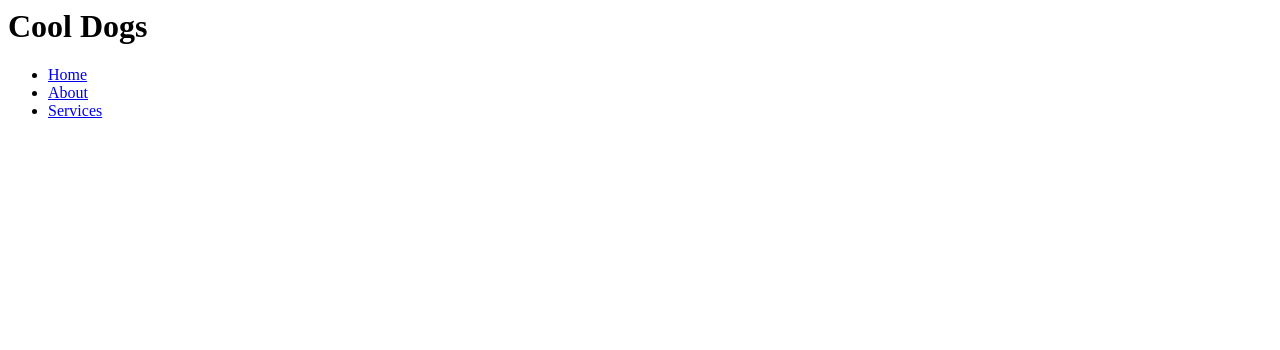
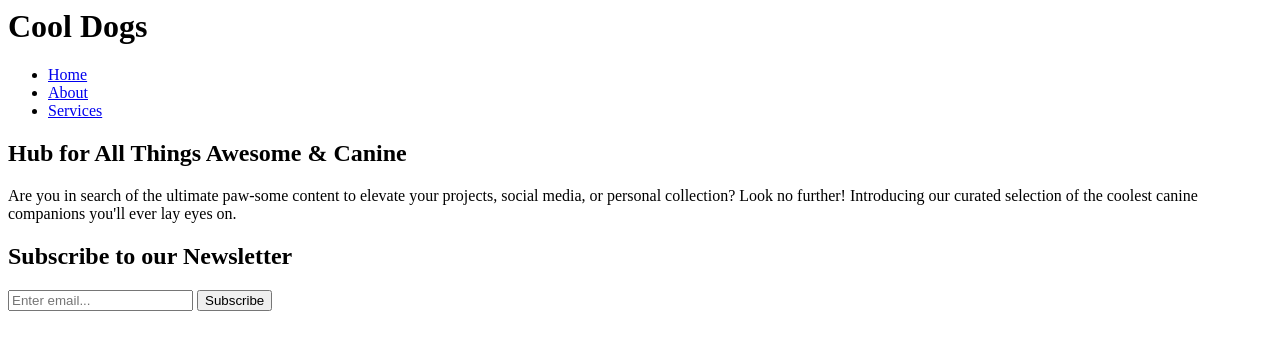
Before and after one commit to petersn86/pn-lab3-html-website, a plain HTML site: page index.html in a window 1280 px wide. Drawn offline with Linux system fonts and the light colour scheme.

Commit message:
added content

```diff
--- a/index.html
+++ b/index.html
@@ -27,6 +27,26 @@
 
 
         </header>
+        <section id = "showcase">
+            <div class = "container">
+                <h1>Hub for All Things Awesome & Canine</h1>
+                <p>Are you in search of the ultimate paw-some content to elevate your projects, social media, or personal collection? Look no further! Introducing our curated selection of the coolest canine companions you'll ever lay eyes on.</p>
+            </div>
+        </section>
+
+        <section id = "newsletter">
+            <div class = "container">
+                <h1>Subscribe to our Newsletter</h1>
+                <form>
+                    <input type = "email" placeholder = "Enter email...">
+                    <button type = "submit" class = "button_1">Subscribe</button>
+                </form>
+
+
+            </div>
+
+
+        </section>
 
     </body>
 </html>
```
